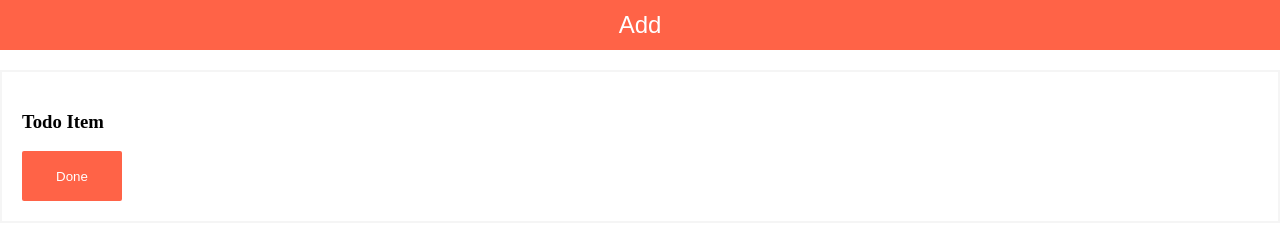
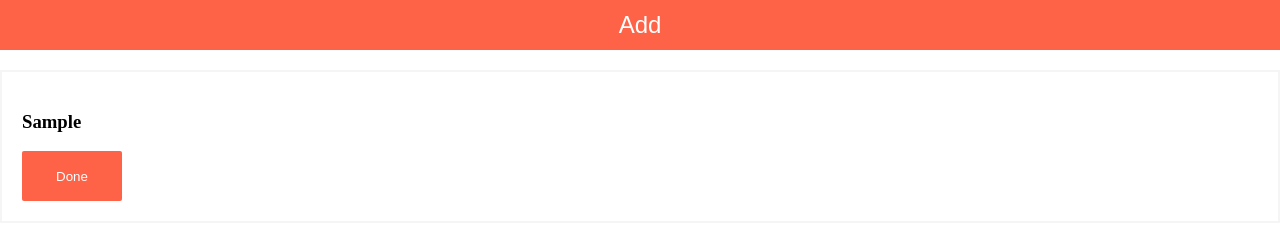
Before and after one commit to Francisomondi/Francis-todo-app, a React (Create React App) app: page / in a window 1280 px wide. Both pictures are taken after typing "Sample" into the empty fields and a click on the button "Add". Shown: the part 161-400 px from the top of the page. Built offline with nearby package versions, Linux system fonts and the light colour scheme.

Commit message:
rendering todo items

```diff
--- a/src/App.js
+++ b/src/App.js
@@ -1,6 +1,8 @@
 import Header from "./components/Header";
 import Form from "./components/Form";
 import { useState } from "react";
+import Todo from "./components/Todo";
+import TodoList from "./components/TodoList";
 function App() {
   const [todo, setTodo] = useState("");
   const [todoList, setTodoList] = useState([]);
@@ -13,6 +15,7 @@
         todoList={todoList}
         setTodoList={setTodoList}
       />
+      <TodoList todoList={todoList} />
     </div>
   );
 }
--- a/src/components/Form.js
+++ b/src/components/Form.js
@@ -28,7 +28,6 @@
           Add
         </button>
       </form>
-      <Todo />
     </div>
   );
 };
--- a/src/components/Todo.js
+++ b/src/components/Todo.js
@@ -1,10 +1,10 @@
 import React from "react";
 import styles from "../style.module.css";
 
-const Todo = () => {
+const Todo = ({ todoItem }) => {
   return (
     <div className={styles.todoitem}>
-      <h3 className={styles.todoname}>Todo Item</h3>
+      <h3 className={styles.todoname}>{todoItem}</h3>
       <button className={styles.deletebutton}>Done</button>
     </div>
   );
--- /dev/null
+++ b/src/components/TodoList.js
@@ -0,0 +1,14 @@
+import React from "react";
+import Todo from "./Todo";
+
+const TodoList = ({ todoList }) => {
+  return (
+    <div>
+      {todoList.map(todoItem => (
+        <Todo todoItem={todoItem} />
+      ))}
+    </div>
+  );
+};
+
+export default TodoList;
```
